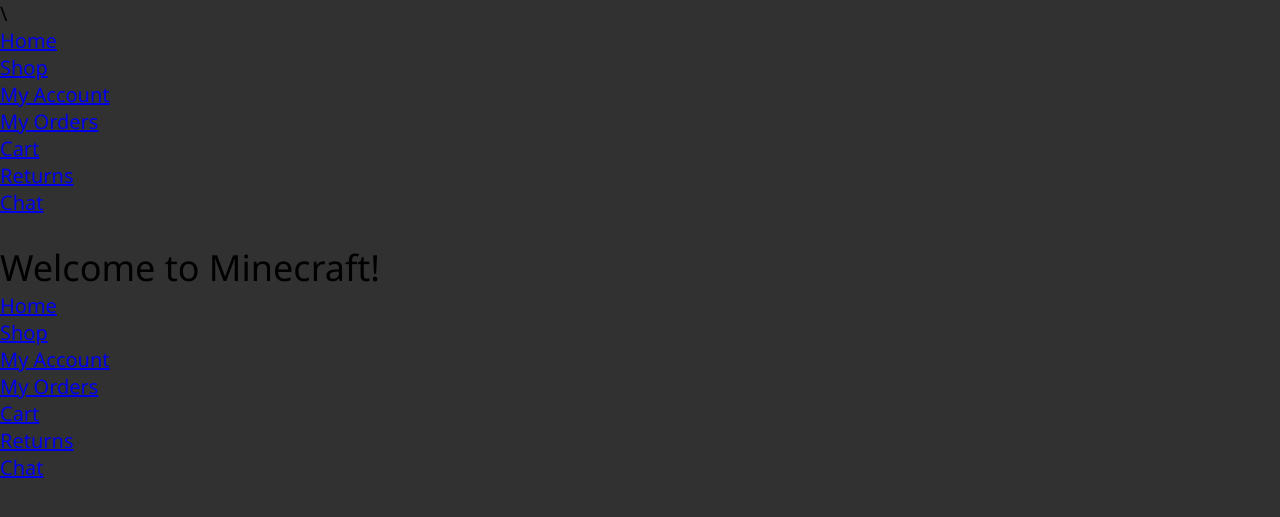
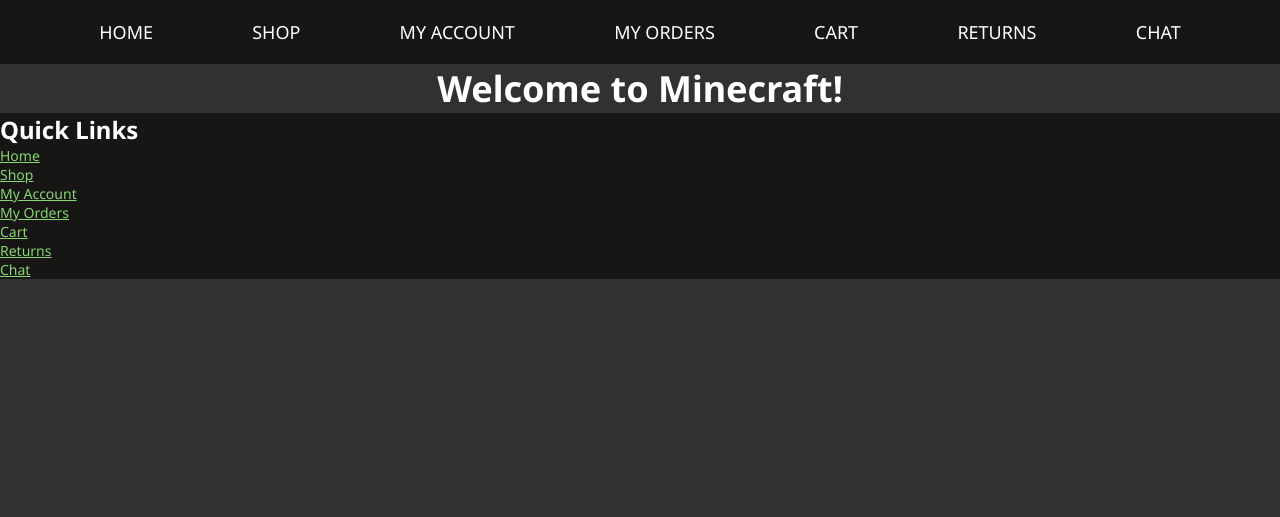
Before and after one commit to Pious726/CSET180Final, a Flask app: page / in a window 1280 px wide. Shown: the top 517 px of the page. Run offline with Flask 3, Linux system fonts and the light colour scheme.

Commit message:
added base styles

```diff
--- a/static/styles/styles.css
+++ b/static/styles/styles.css
@@ -9,6 +9,7 @@
 :root {
     --backgroundColor: #313131;
     --secondaryColor: #171615;
+    --textColor: #fff;
     --accentGreen: #87D671;
     --accentBlue: #54D0F2;
     --accentRed: #B21F24;
@@ -26,16 +27,47 @@
     display: flex;
     flex-direction: column;
 }
+.container {
+    max-width: 1400px;
+    width: 100%;
+    margin: 0 auto;
+}
 h1 {
     font-size: 36px;
-    font-weight: 400;
+    text-align: center;
 }
 h2 {
     font-size: 24px;
-    font-weight: 400;
+}
+p {
+    font-size: 20px;
+}
+a {
+    color: var(--accentGreen);
 }
 
-/* Styles for header and footer */
+/* Styles for header*/
 header {
-    background-color: url(--backgroundColor)
+    background-color: var(--secondaryColor);
 }
+
+/* Styles for nav */
+.navlist {
+    display: flex;
+    justify-content: space-evenly;
+    margin: 20px 0;
+}
+.navlist li {
+    list-style-type: none;
+    font-size: 18px;
+}
+.navlist a {
+    text-decoration: none;
+    color: var(--textColor);
+}
+
+/* Styles for footer */
+footer {
+    background-color: var(--secondaryColor);
+    font-size: 14px;
+}
--- a/templates/base.html
+++ b/templates/base.html
@@ -2,7 +2,7 @@
 <html lang="en">
 <head>
     <meta charset="UTF-8">
-    <meta name="viewport" content="width=device-width, initial-scale=1.0">\
+    <meta name="viewport" content="width=device-width, initial-scale=1.0">
     <link rel="stylesheet" href="../static/styles/styles.css">
     <link rel="preconnect" href="https://fonts.googleapis.com">
     <link rel="preconnect" href="https://fonts.gstatic.com" crossorigin>
@@ -13,6 +13,24 @@
     <header>
         <nav class="navbar">
             <ul class="navlist">
+                <li><a href="index.html">HOME</a></li>
+                <li><a href="shop.html">SHOP</a></li>
+                <li><a href="accounts.html">MY ACCOUNT</a></li>
+                <li><a href="orders.html">MY ORDERS</a></li>
+                <li><a href="cart.html">CART</a></li>
+                <li><a href="return.html">RETURNS</a></li>
+                <li><a href="chat.html">CHAT</a></li>
+            </ul>
+        </nav>
+    </header>
+
+    {% block body %}
+    {% endblock%}
+
+    <footer>
+        <nav class="f-navbar">
+            <h2>Quick Links</h2>
+            <ul class="f-navlist">
                 <li><a href="index.html">Home</a></li>
                 <li><a href="shop.html">Shop</a></li>
                 <li><a href="accounts.html">My Account</a></li>
@@ -21,27 +39,7 @@
                 <li><a href="return.html">Returns</a></li>
                 <li><a href="chat.html">Chat</a></li>
             </ul>
-            <ul>
-                <button></button>
-            </ul>
         </nav>
-    </header>
-
-    {% block body %}
-    {% endblock%}
-
-    <footer>
-        <div class="footer-nav">
-            <ul>
-                <li><a href="index.html">Home</a></li>
-                <li><a href="shop.html">Shop</a></li>
-                <li><a href="accounts.html">My Account</a></li>
-                <li><a href="orders.html">My Orders</a></li>
-                <li><a href="cart.html">Cart</a></li>
-                <li><a href="return.html">Returns</a></li>
-                <li><a href="chat.html">Chat</a></li>
-            </ul>
-        </div>
         <p></p>
     </footer>
 </body>
```
